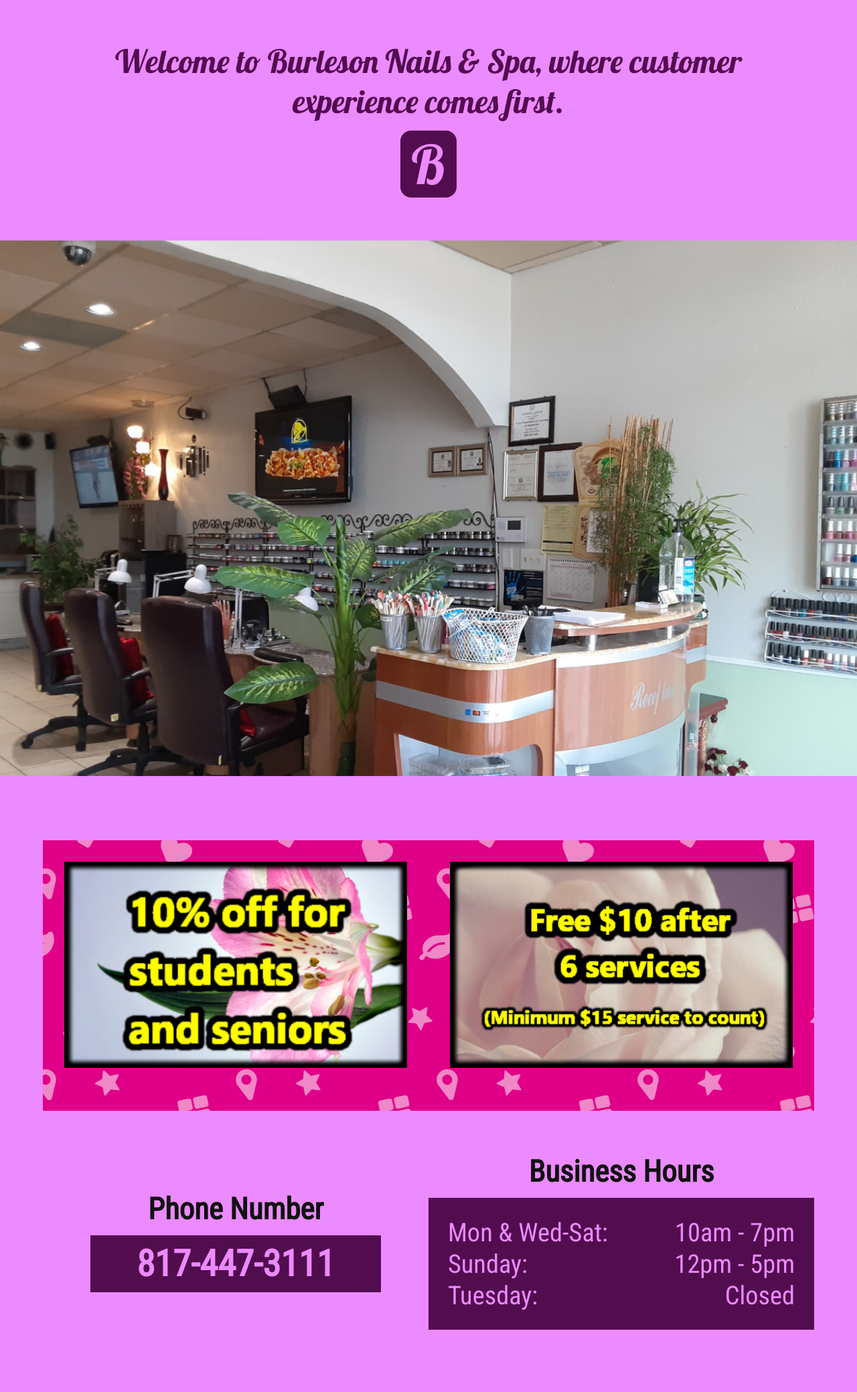
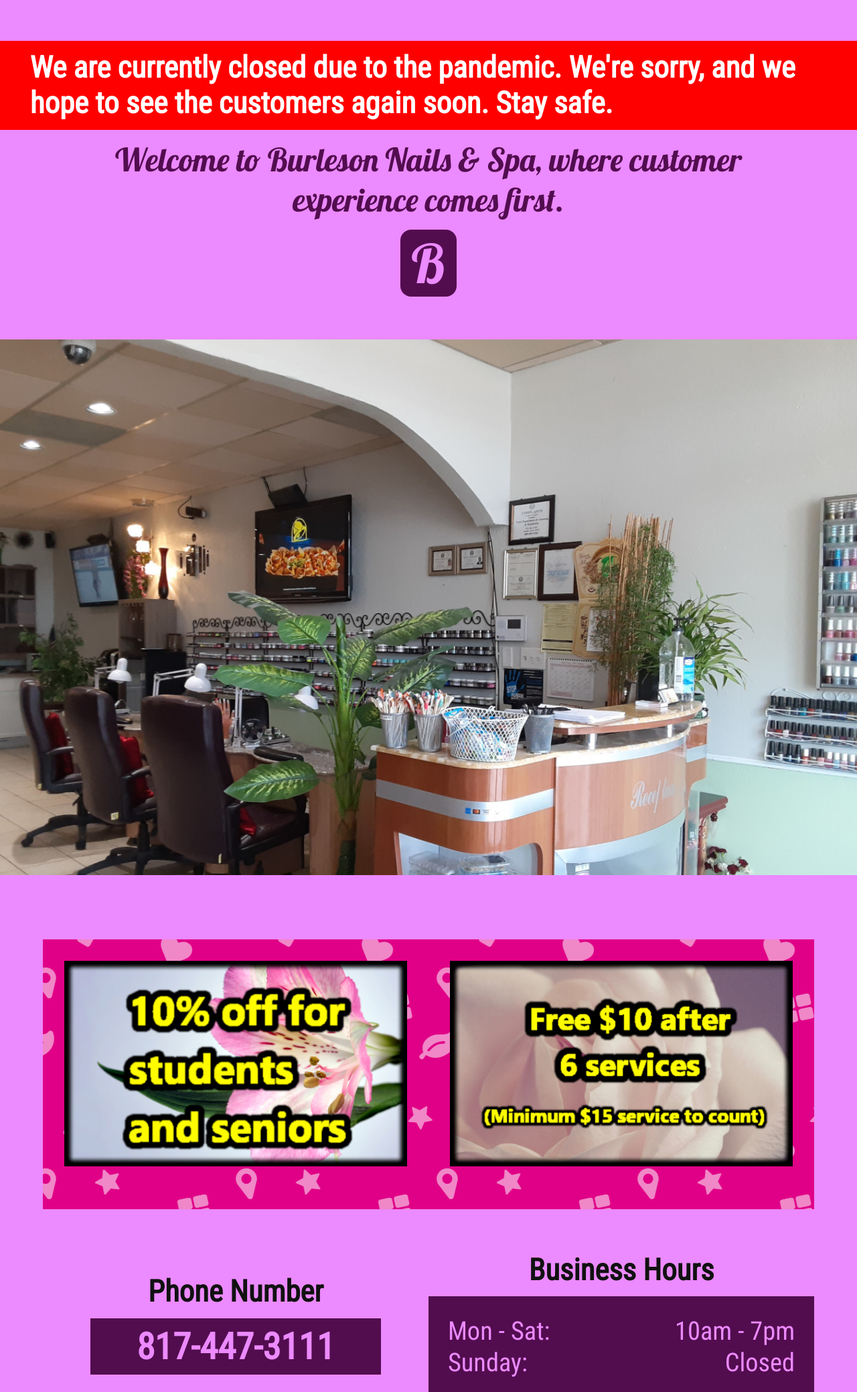
Before and after one commit to khanghy2130/burlesonnails_2, a Gatsby site: page / in a window 1280 px wide. Shown: the part 421-2500 px from the top of the page at 67% size. Built offline with nearby package versions, Linux system fonts and the light colour scheme; Gatsby itself is replaced by a stand-in of ours.

Commit message:
added temporary alert message

```diff
--- a/package.json
+++ b/package.json
@@ -1,9 +1,9 @@
 {
   "name": "burlesonnails_2",
   "private": true,
-  "description": "A simple starter to get up and developing quickly with Gatsby",
-  "version": "0.1.0",
-  "author": "Kyle Mathews <mathews.kyle@gmail.com>",
+  "description": "None",
+  "version": "0.2.0",
+  "author": "Hy Nguyen",
   "dependencies": {
     "gatsby": "^2.19.7",
     "gatsby-image": "^2.2.39",
--- a/src/components/MainHeading.js
+++ b/src/components/MainHeading.js
@@ -3,6 +3,7 @@
 export default function MainHeading(props) {
 	return (
 		<React.Fragment>
+			<h1 id="temporary-alert">We are currently closed due to the pandemic. We're sorry, and we hope to see the customers again soon. Stay safe.</h1>
 			<h1 id="main-heading">{props.text}</h1>
 			<div id="logo"><span>B</span></div>
 		</React.Fragment>
--- a/src/components/scss/layout.scss
+++ b/src/components/scss/layout.scss
@@ -42,6 +42,14 @@
 }
 
 
+#temporary-alert {
+  background-color: red;
+  color: white;
+  margin: 0;
+  padding: 0.3em 1em;
+  font-size: 1.4em;
+}
+
 #main-heading {
   @extend .heading-font;
   font-weight: normal;
--- a/src/pages/index.js
+++ b/src/pages/index.js
@@ -38,15 +38,11 @@
           <table>
             <tbody>
               <tr>
-                <td>Mon & Wed-Sat: </td>
+                <td>Mon - Sat: </td>
                 <td>10am - 7pm</td>
               </tr>
               <tr>
                 <td>Sunday: </td>
-                <td>12pm - 5pm</td>
-              </tr>
-              <tr>
-                <td>Tuesday: </td>
                 <td>Closed</td>
               </tr>
             </tbody>
```
